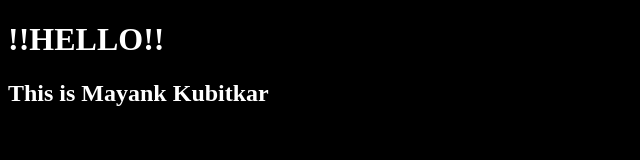
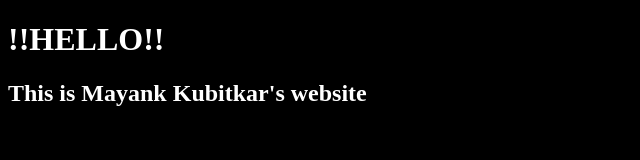
Before and after one commit to Thesis-05/my_website, a plain HTML site: page index.html in a window 1280 px wide. Shown: the whole page, without its empty margins (0-640 px from the left). Drawn offline with Linux system fonts and the light colour scheme.

Commit message:
Update index.html

```diff
--- a/index.html
+++ b/index.html
@@ -20,6 +20,7 @@
 </style>
 <body>
     <h1>!!HELLO!!</h1>
-    <h2>This is Mayank Kubitkar</h2>
+    <h2>This is Mayank Kubitkar's website</h2>
+
 </body>
 </html>
```
